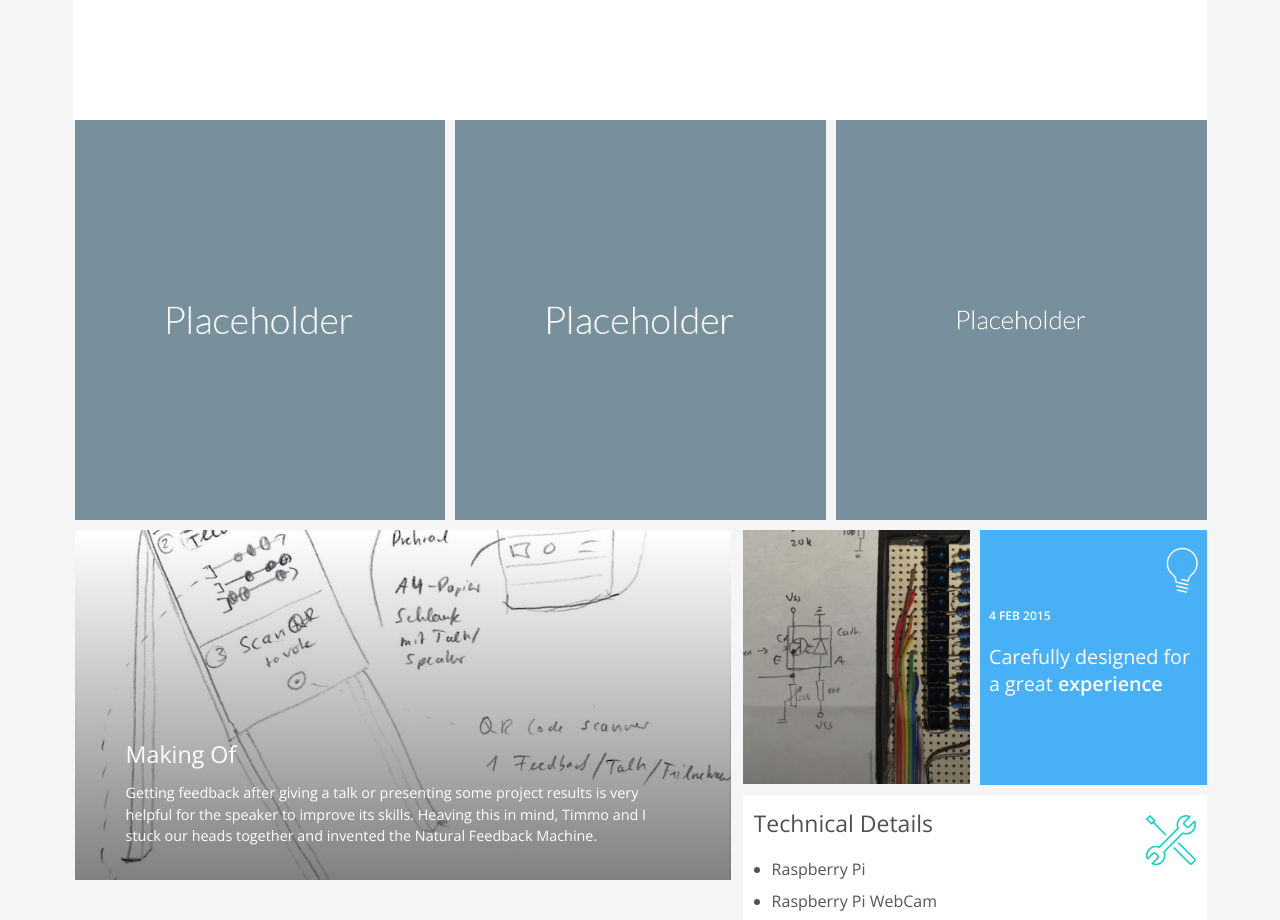
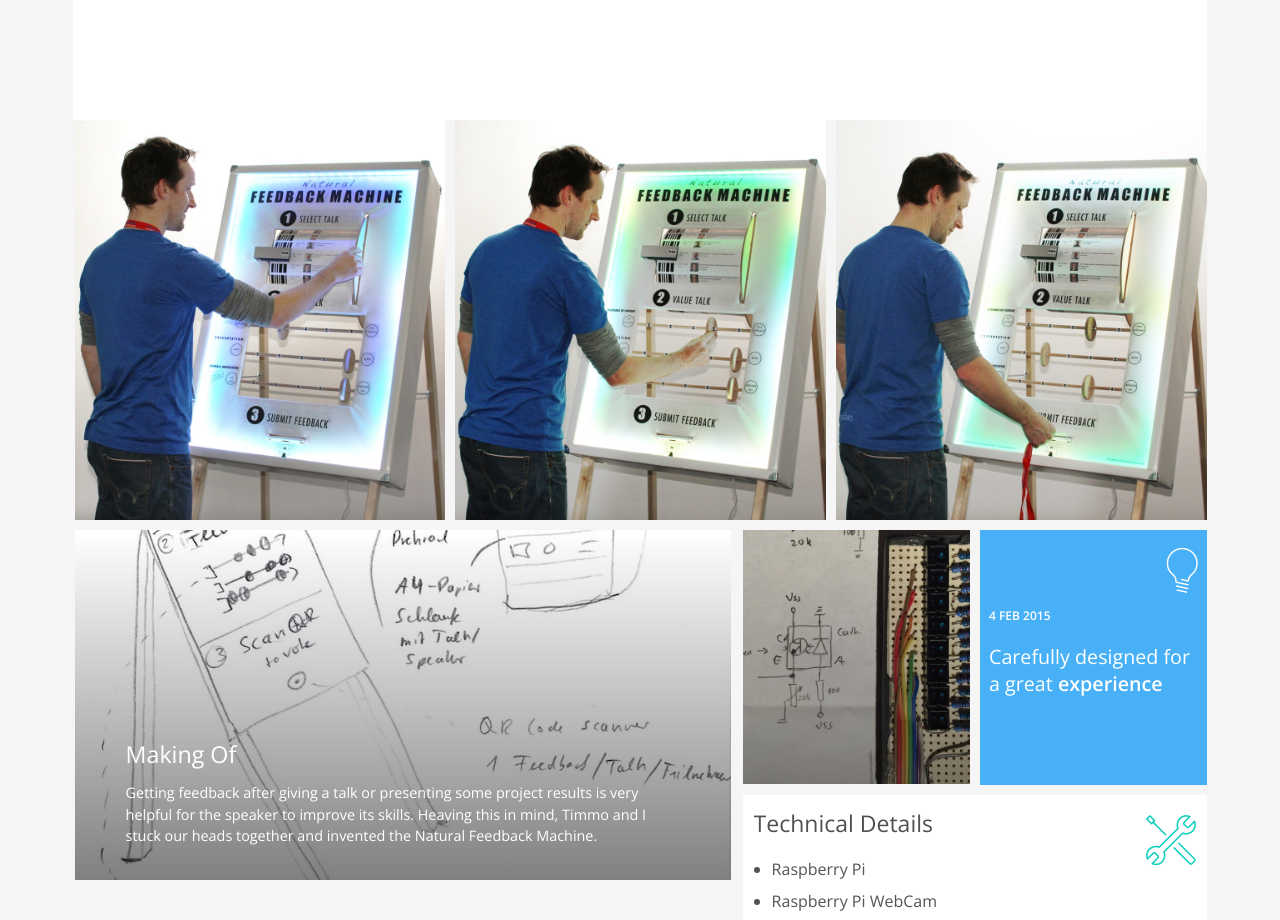
Before and after one commit to natural-feedback-machine/natural-feedback-machine.github.io, a plain HTML site: page index.html in a window 1280 px wide. Shown: the part 1060-1980 px from the top of the page. Drawn offline with nearby package versions, Linux system fonts and the light colour scheme; some packages are replaced by stand-ins of ours.

Commit message:
linked images process1..3 in index to replace the placeholers

```diff
--- a/index.html
+++ b/index.html
@@ -140,7 +140,7 @@
                 <aside class="wrapper-post small-post">
                   <div class="min-half">
                     <div class="img-holder" style="background: url(images/blog-19.jpg) 50% 0%;">
-                      <img src="images/blog-19.jpg" alt="blog-1" style="display: none;">
+                      <img src="photos/process_1.jpeg" alt="blog-1" style="display: none;">
                     </div>
                   </div>
                   <aside class="info ">
@@ -159,7 +159,7 @@
                 <aside class="wrapper-post small-post">
                   <div class="min-half">
                     <div class="img-holder" style="background: url(images/blog-18.jpg) 50% 0%;">
-                      <img src="images/blog-18.jpg" alt="blog-1" style="display: none;">
+                      <img src="photos/process_2.jpeg" alt="blog-1" style="display: none;">
                     </div>
                   </div>
                   <aside class="info hidden">
@@ -180,7 +180,7 @@
                 <aside class="wrapper-post small-post">
                   <div class="min-half">
                     <div class="img-holder" style="background: url(images/blog-11.jpg) 50% 0%;">
-                      <img src="images/blog-11.jpg" alt="blog-1" style="display: none;">
+                      <img src="photos/process_3a.jpeg" alt="blog-1" style="display: none;">
                     </div>
                   </div>
                   <aside class="info ">
```
